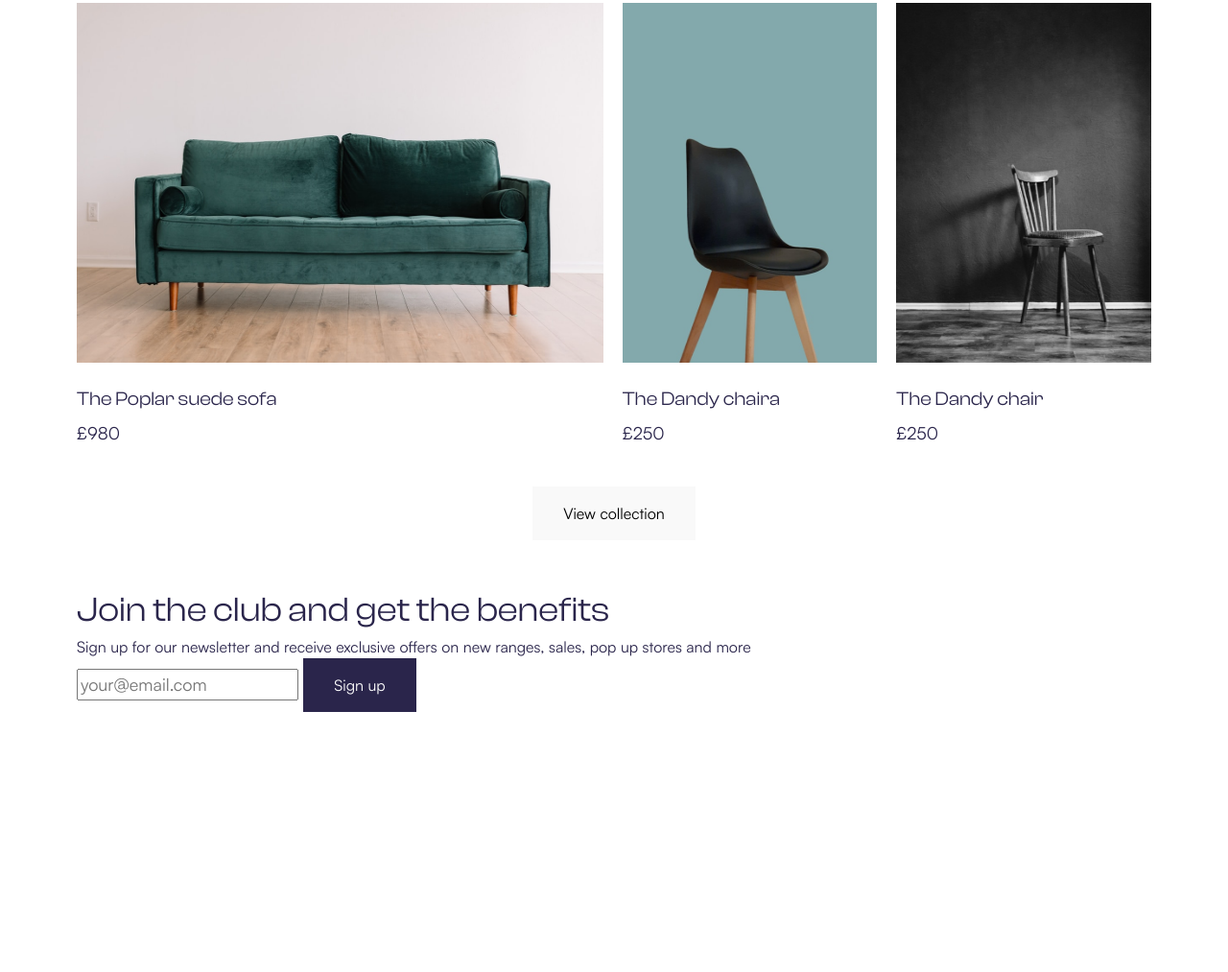
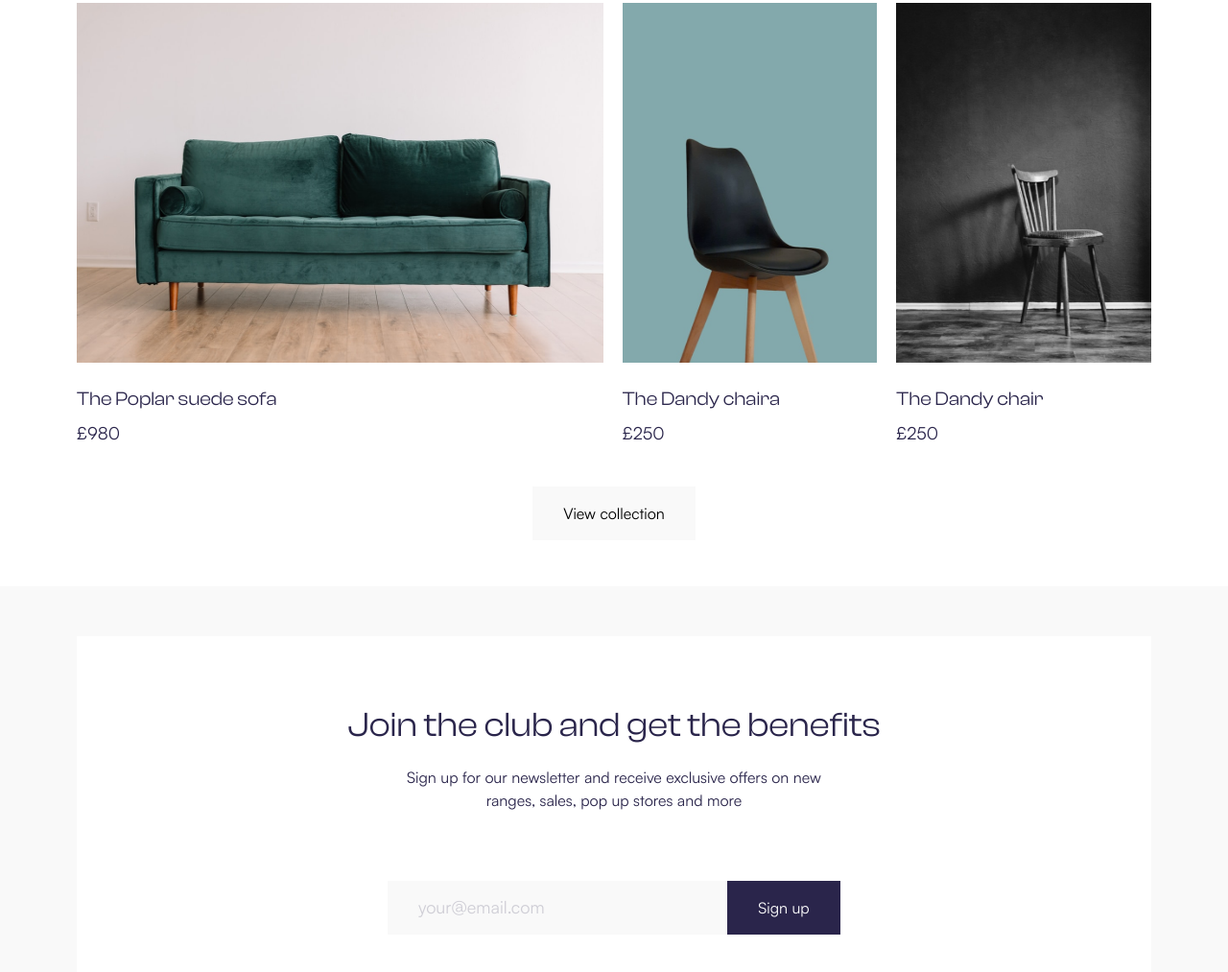
Before and after one commit to hrmvlg/avion, a website: page index.html in a window 1280 px wide. Shown: the part 2090-3103 px from the top of the page at 96% size. Before the commit the page ends 2832 px from the top, so only its background shows below. Drawn offline with Linux system fonts and the light colour scheme.

Commit message:
sign-up styles

```diff
--- a/styles/_globals.scss
+++ b/styles/_globals.scss
@@ -26,6 +26,11 @@ a{
 button{
     border: none;
     box-sizing: border-box;
+}
+
+input{
+    border: none;
+    padding-left: 32px;
 }
 
 h1, h2, h3, h4, h5, h6{
--- /dev/null
+++ b/styles/blocks/_input.scss
@@ -0,0 +1,36 @@
+.input {
+    display: grid;
+    grid-template-columns: 3fr 1fr;
+    grid-auto-flow: row;
+
+    @include mobile{
+        grid-template-columns: 2fr 1fr;
+    }
+
+    &--large{
+        grid-template-columns: 4fr 1fr;
+    }
+
+    &--primary {
+        input {
+            background-color: var(--color-light-gray);
+            color: inherit;
+
+            &::placeholder {
+                color: var(--color-primary-dark);
+                opacity: 0.2;
+            }
+        }
+    }
+
+    &--light{
+        input {
+            background-color: rgba(255, 255, 255, 15%);
+            color: var(--color-white);
+
+            &::placeholder {
+                color: var(--color-white);
+            }
+        }
+    }
+}
--- /dev/null
+++ b/styles/blocks/_sign-up.scss
@@ -0,0 +1,27 @@
+.sign-up {
+
+    &__container {
+        background-color: var(--color-light-gray);
+        padding-top: 52px;
+        padding-bottom: 65px;
+    }
+
+    background-color: var(--color-white);
+    padding-top: 68px;
+    padding-bottom: 54px;
+
+    display: flex;
+    flex-direction: column;
+    justify-content: center;
+    align-items: center;
+    row-gap: 16px;
+
+    &__description{
+        max-width: 470px;
+        text-align: center;
+    }
+
+    &__input-container{
+        margin-top: 56px;
+    }
+}
--- a/styles/styles.scss
+++ b/styles/styles.scss
@@ -21,4 +21,6 @@
     'blocks/ceramics',
     'blocks/product-card',
     'blocks/popular',
-    'blocks/large-item';
+    'blocks/large-item',
+    'blocks/input',
+    'blocks/sign-up';
```
Also changed, not shown: styles/styles.css.
